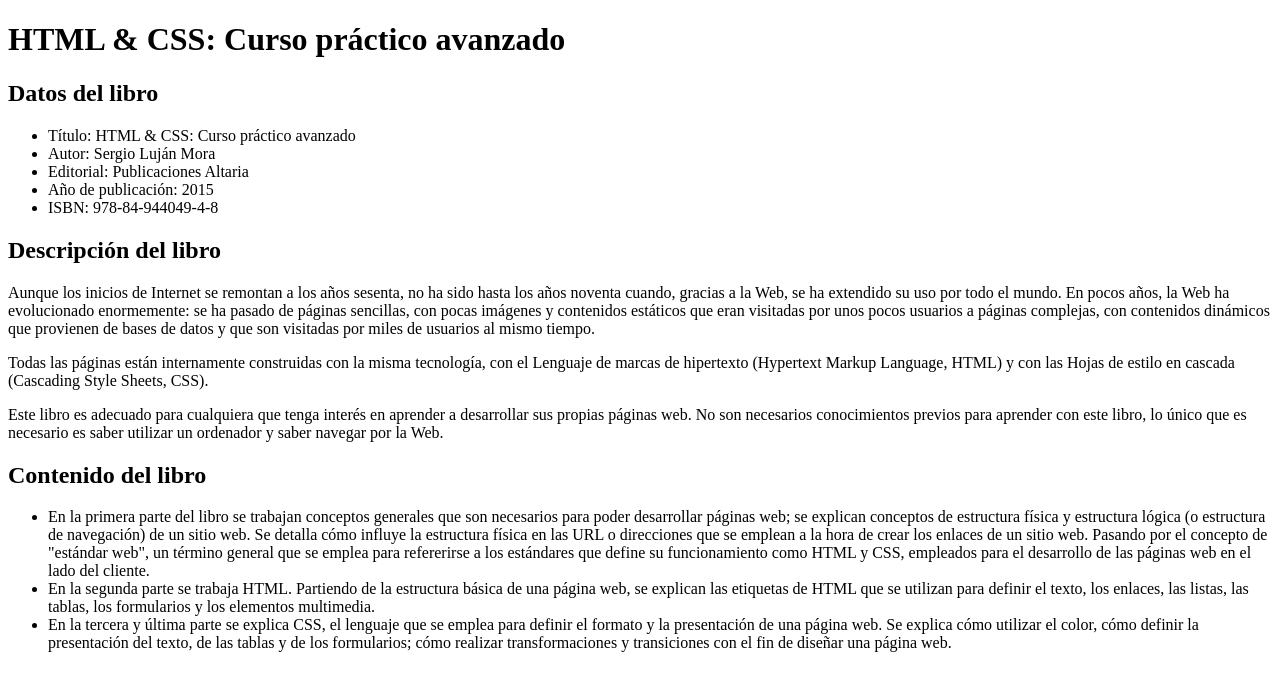
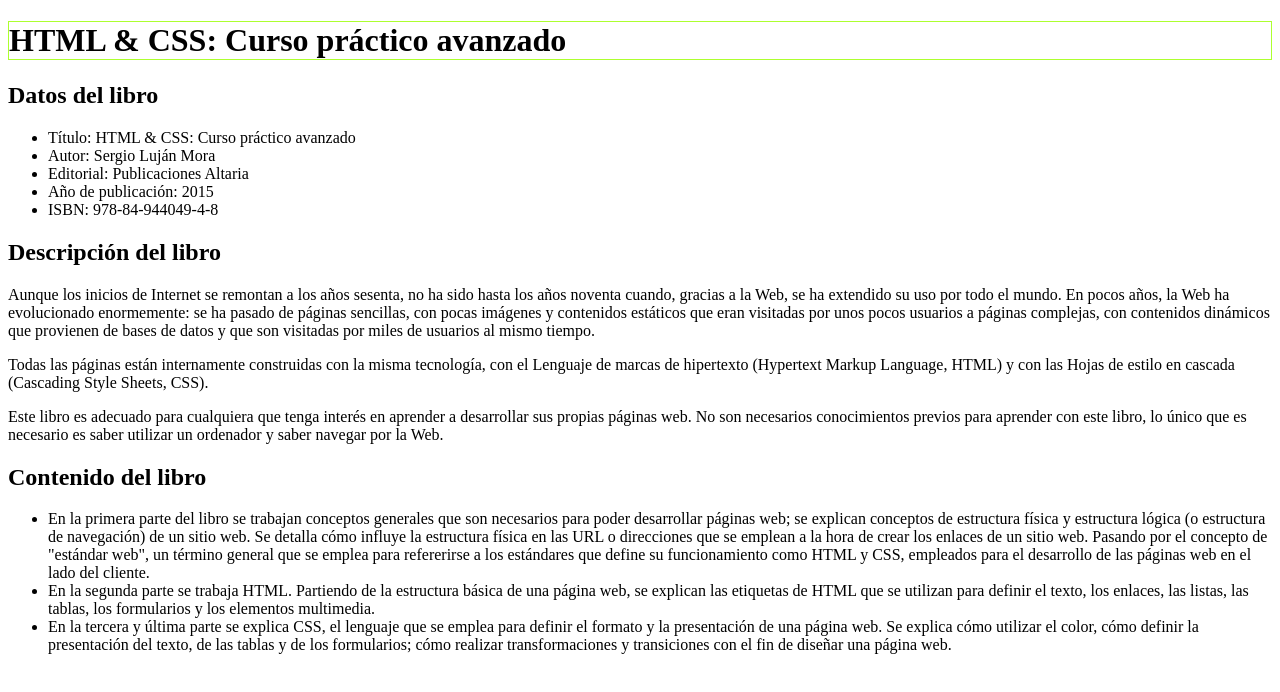
Before and after one commit to cinderblox94/RepoAlvaroCaniz, a plain HTML site: page 9.Modelo de cajas/cajas.html in a window 1280 px wide. Drawn offline with Linux system fonts and the light colour scheme.

Commit message:
Update cajas.html

```diff
--- a/9.Modelo de cajas/cajas.html
+++ b/9.Modelo de cajas/cajas.html
@@ -5,6 +5,9 @@
 	<title>HTML &amp; CSS: Curso práctico avanzado</title>
 	<style>
 		/* Editar CSS aquí o en archivo externo */
+		h1{
+			border: 1px solid greenyellow;
+		}
 	</style>
 </head>
 <body>
```
